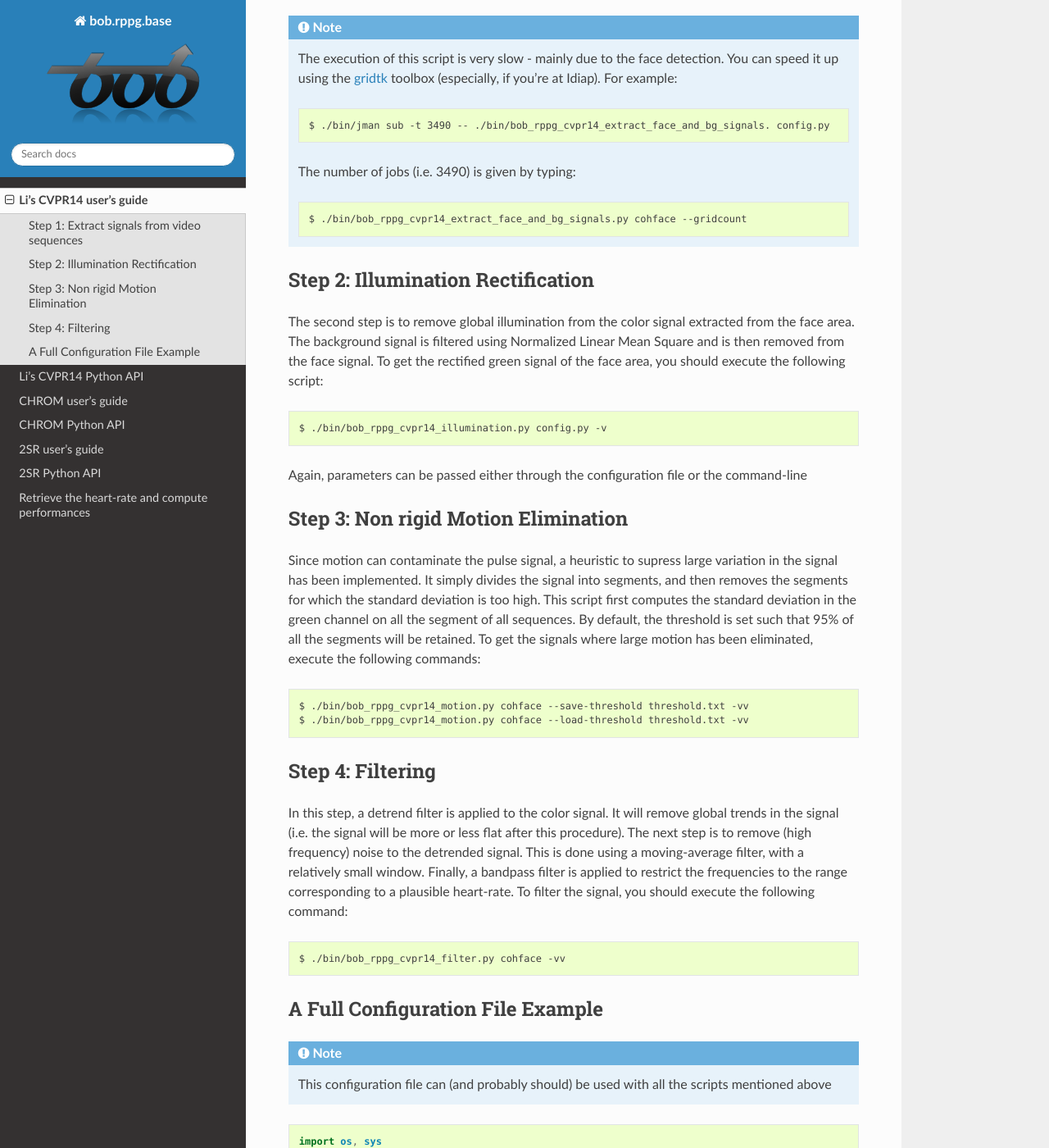
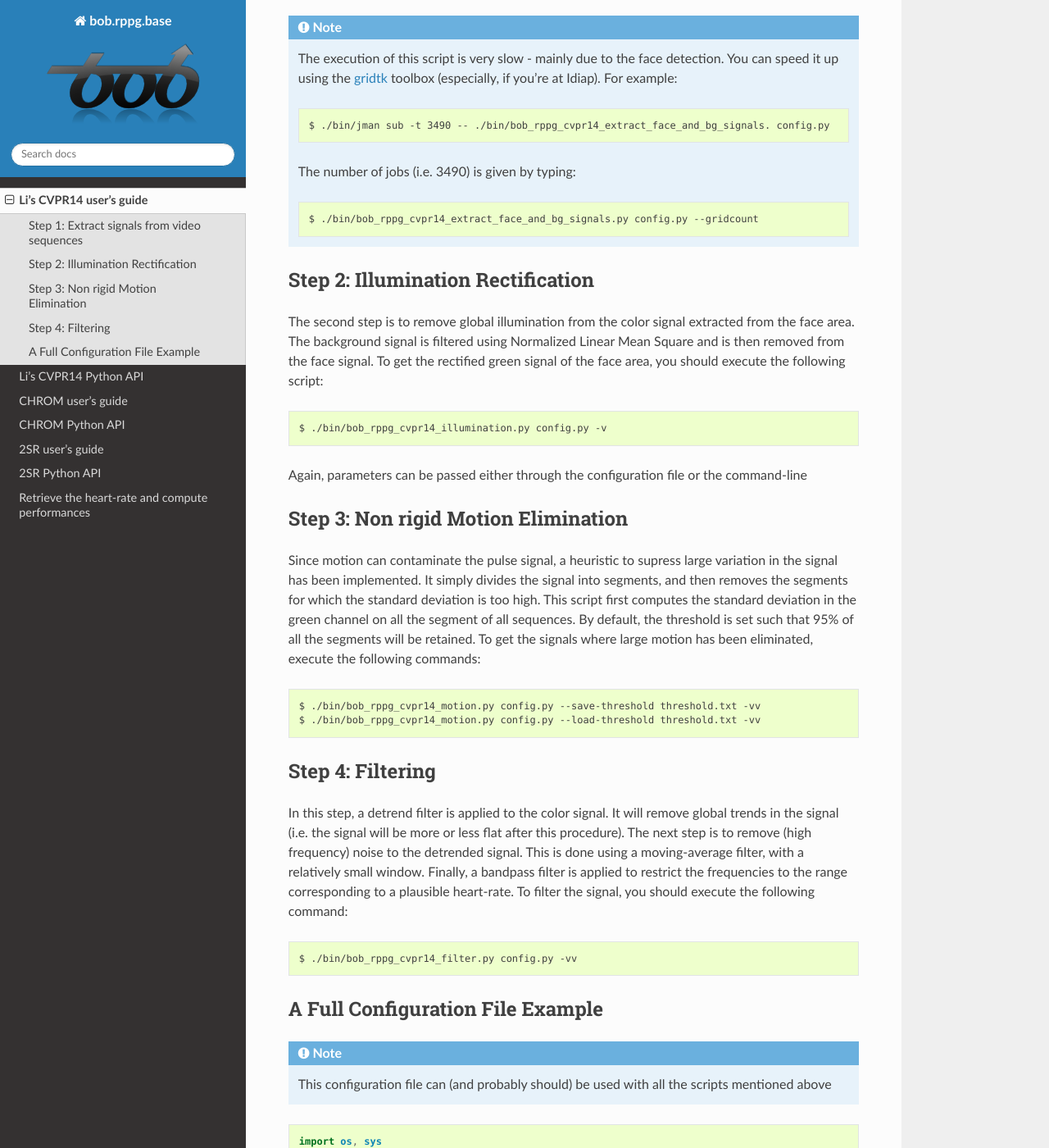
Before and after one commit to bioidiap/bob.rppg.base, a Sphinx documentation site: the page built from doc/guide_cvpr14.rst, in a window 1280 px wide and 1400 px high, scrolled down 1495 px. Shown: the whole window at 82% size. Built offline with Sphinx 7.4.7 and the Read the Docs theme 2.0.0, drawn with Linux system fonts in a browser that asks for light colours; the version number could not be read and is left out.

Commit message:
[doc] fixed command-line examples

```diff
--- a/doc/guide_chrom.rst
+++ b/doc/guide_chrom.rst
@@ -94,11 +94,11 @@ given below.
    The execution of this script is very slow - mainly due to the face detection.
    You can speed it up using the gridtk_ (especially, if you're at Idiap). For example::
 
-     $ ./bin/jman sub -t 3490 -- ./bin/bob_rppg_chrom_pulse.py cohface
+     $ ./bin/jman sub -t 3490 -- ./bin/bob_rppg_chrom_pulse.py config.py
 
    The number of jobs (i.e. 3490) is given by typing::
 
-     $ ./bin/bob_rppg_chrom_pulse.py cohface --gridcount
+     $ ./bin/bob_rppg_chrom_pulse.py config.py --gridcount
 
 
 .. _gridtk: https://pypi.python.org/pypi/gridtk
--- a/doc/guide_cvpr14.rst
+++ b/doc/guide_cvpr14.rst
@@ -84,7 +84,7 @@ the command-line overrides the configuration file though.
 
    The number of jobs (i.e. 3490) is given by typing::
 
-     $ ./bin/bob_rppg_cvpr14_extract_face_and_bg_signals.py cohface --gridcount
+     $ ./bin/bob_rppg_cvpr14_extract_face_and_bg_signals.py config.py --gridcount
 
 
 Step 2: Illumination Rectification
@@ -113,8 +113,8 @@ channel on all the segment of all sequences. By default, the threshold is set su
 of all the segments will be retained. To get the signals where large motion has
 been eliminated, execute the following commands::
 
-  $ ./bin/bob_rppg_cvpr14_motion.py cohface --save-threshold threshold.txt -vv
-  $ ./bin/bob_rppg_cvpr14_motion.py cohface --load-threshold threshold.txt -vv
+  $ ./bin/bob_rppg_cvpr14_motion.py config.py --save-threshold threshold.txt -vv
+  $ ./bin/bob_rppg_cvpr14_motion.py config.py --load-threshold threshold.txt -vv
 
 
 Step 4: Filtering
@@ -129,7 +129,7 @@ window. Finally, a bandpass filter is applied to restrict the
 frequencies to the range corresponding to a plausible heart-rate. To filter the
 signal, you should execute the following command::
 
-  $ ./bin/bob_rppg_cvpr14_filter.py cohface -vv
+  $ ./bin/bob_rppg_cvpr14_filter.py config.py -vv
 
 A Full Configuration File Example
 ---------------------------------
--- a/doc/guide_ssr.rst
+++ b/doc/guide_ssr.rst
@@ -86,11 +86,11 @@ given below.
    The execution of this script is very slow - mainly due to the face detection.
    You can speed it up using the gridtk_ (especially, if you're at Idiap). For example::
 
-     $ ./bin/jman sub -t 3490 -- ./bin/bob_rppg_ssr_pulse.py cohface
+     $ ./bin/jman sub -t 3490 -- ./bin/bob_rppg_ssr_pulse.py config.py
 
    The number of jobs (i.e. 3490) is given by typing::
 
-     $ ./bin/bob_rppg_ssr_pulse.py cohface --gridcount
+     $ ./bin/bob_rppg_ssr_pulse.py config.py --gridcount
 
 
 .. _gridtk: https://pypi.python.org/pypi/gridtk
```
